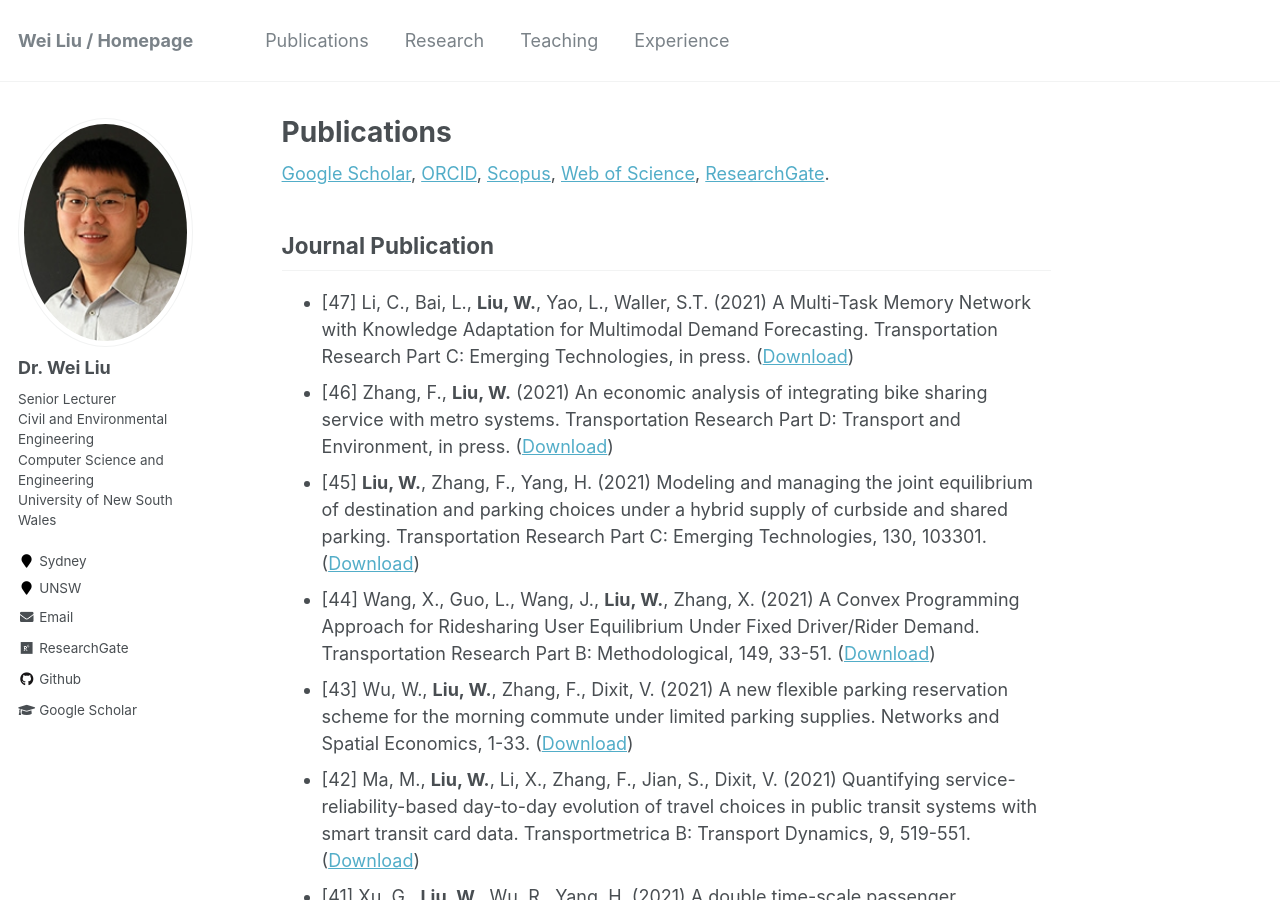
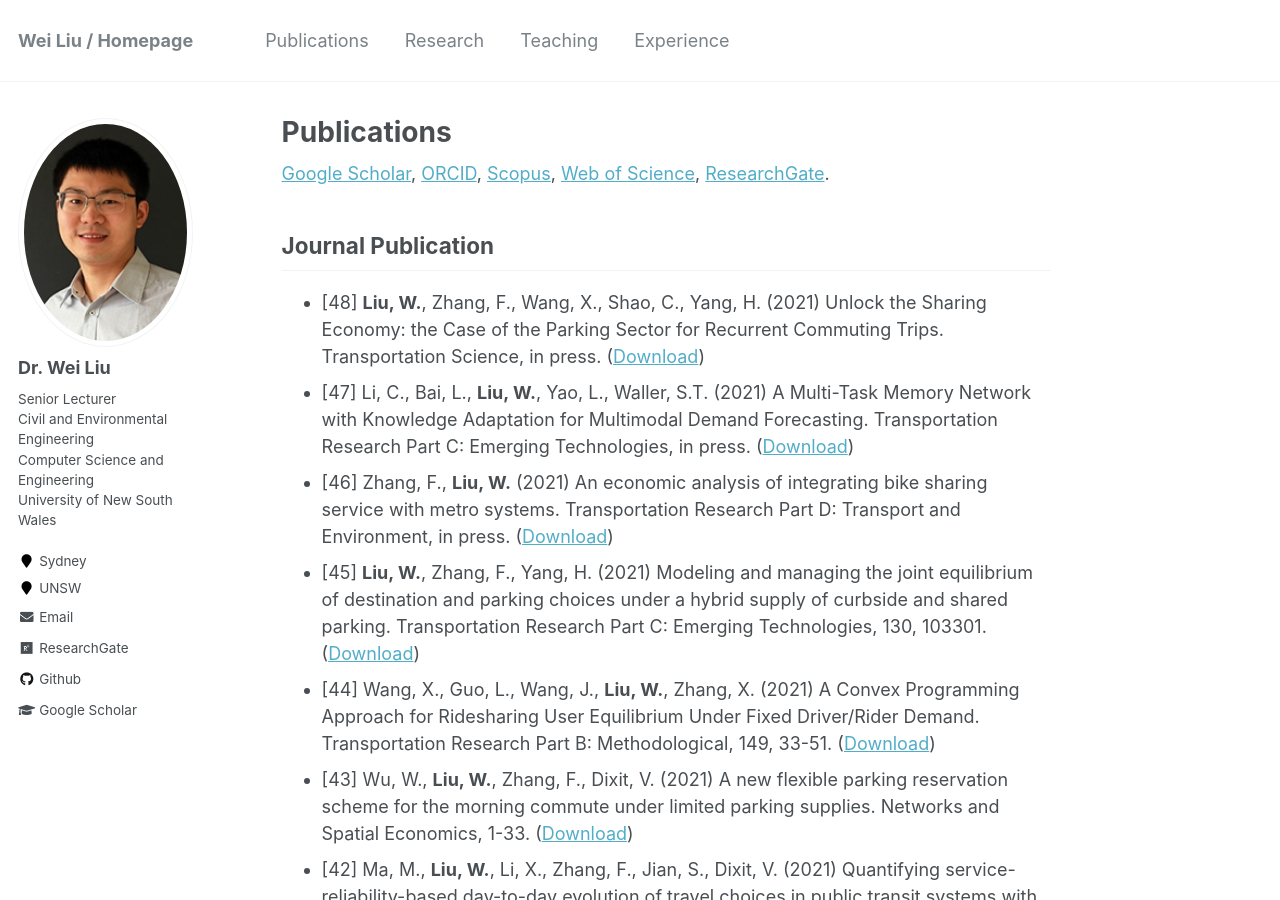
Before and after one commit to weiliu2016/weiliu2016.github.io, a Jekyll site: the page built from _pages/publications.md, in a window 1280 px wide and 900 px high. Built offline with Jekyll 4.4.1, drawn with Linux system fonts in a browser that asks for light colours.

Commit message:
Update publications.md

```diff
--- a/_pages/publications.md
+++ b/_pages/publications.md
@@ -19,6 +19,7 @@ author_profile: true
 
 Journal Publication
 ----------
+* [48] **Liu, W.**, Zhang, F., Wang, X., Shao, C., Yang, H. (2021) Unlock the Sharing Economy: the Case of the Parking Sector for Recurrent Commuting Trips. Transportation Science, in press. ([Download](https://doi.org/10.1287/trsc.2021.XXXX))
 * [47] Li, C., Bai, L., **Liu, W.**, Yao, L., Waller, S.T. (2021) A Multi-Task Memory Network with Knowledge Adaptation for Multimodal Demand Forecasting. Transportation Research Part C: Emerging Technologies, in press. ([Download](https://doi.org/10.1016/j.trc.2021.xxxxxx))
 * [46] Zhang, F., **Liu, W.** (2021) An economic analysis of integrating bike sharing service with metro systems. Transportation Research Part D: Transport and Environment, in press. ([Download](http://dx.doi.org/10.1016/j.trd.2021.XXXXXX))
 * [45] **Liu, W.**, Zhang, F., Yang, H. (2021) Modeling and managing the joint equilibrium of destination and parking choices under a hybrid supply of curbside and shared parking. Transportation Research Part C: Emerging Technologies, 130, 103301. ([Download](https://doi.org/10.1016/j.trc.2021.103301))
```
